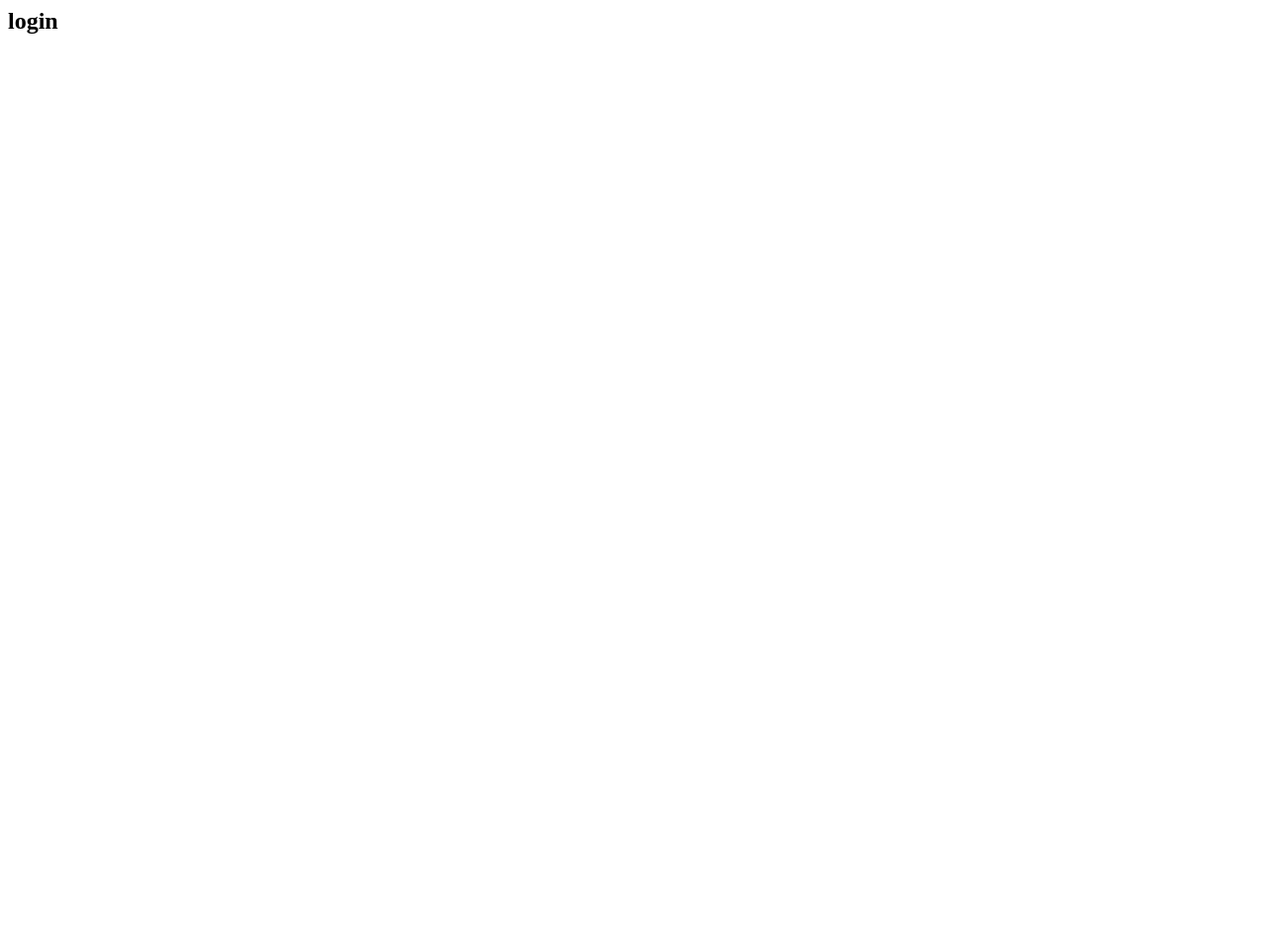
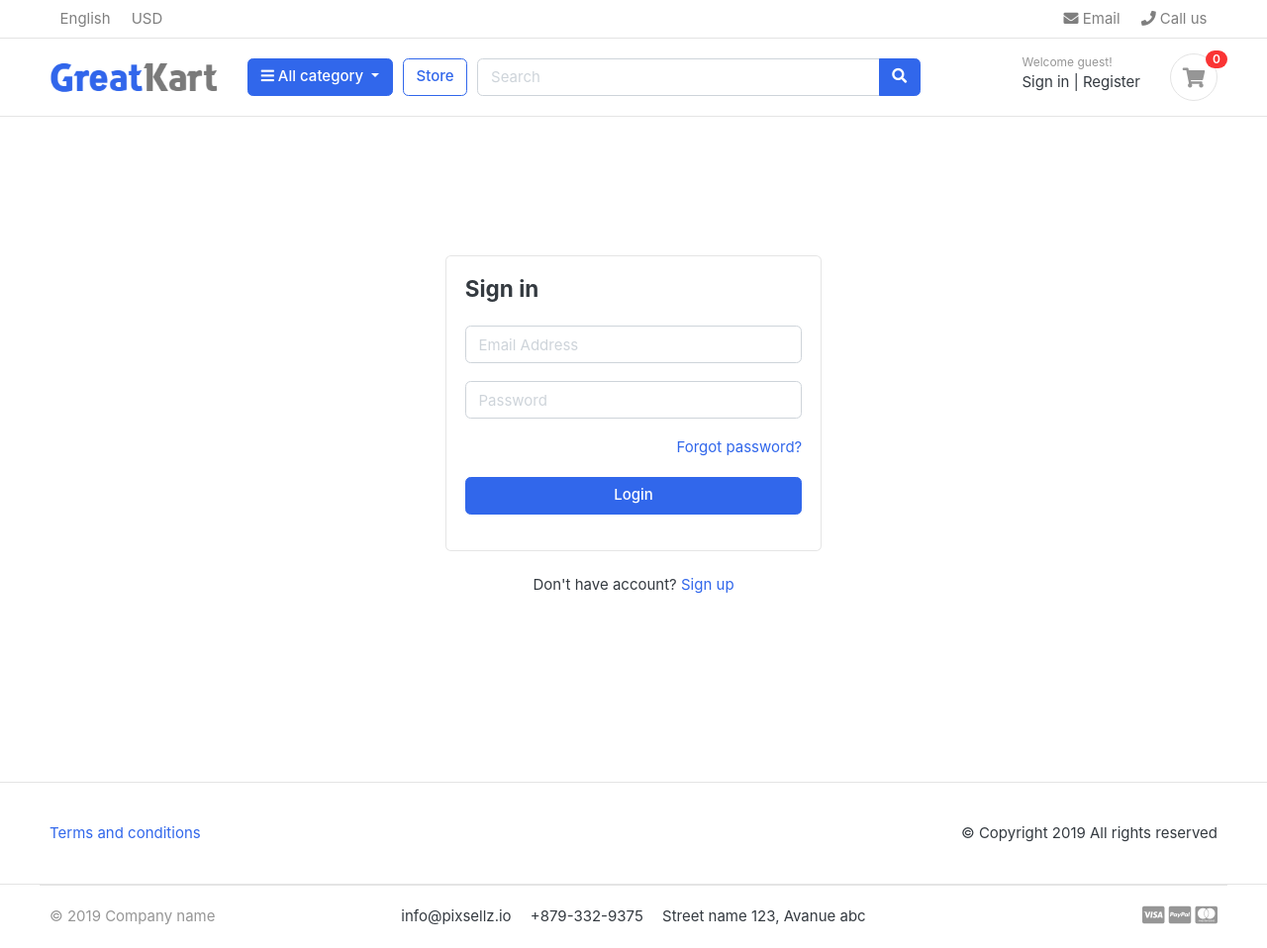
Before and after one commit to esejosue1/e-commerce-web, a Django app: page /account/login in a window 1280 px wide. Before the commit the page is almost empty. Shown: the whole page at 99% size. Before the commit the page ends 34 px from the top, so only its background shows below. Run offline with Django 3.2, Linux system fonts and the light colour scheme; data comes from the database, SQL or seed files in the repository; both versions use the stored data as it was after the commit; some libraries are stand-ins or nearby versions; some web fonts are replaced.

Commit message:
Registration, Log in, Log out functionality finished.

```diff
--- a/accounts/views.py
+++ b/accounts/views.py
@@ -1,6 +1,7 @@
 from django.shortcuts import redirect, render
 from django.urls import is_valid_path
-from django.contrib import messages
+from django.contrib import messages, auth
+from django.contrib.auth.decorators import login_required
 
 from accounts.models import Account
 from .forms import RegistrationForm
@@ -24,9 +25,10 @@ def register(request):
                 first_name=first_name, last_name=last_name, email=email, username=user_name, password=password)
             user.phone_number = phone_number
             user.save()
+
+            # django message if success, return redirect request
             messages.success(request, 'Registration Successful')
             return redirect('register')
-
 
     else:
         form = RegistrationForm()
@@ -36,10 +38,31 @@ def register(request):
     }
     return render(request, 'account/register.html', context)
 
+# login user with email and password, authenticate, and log in
+
 
 def login(request):
+    if request.method == 'POST':
+        email = request.POST['email']
+        password = request.POST['password']
+        user = auth.authenticate(email=email, password=password)
+
+        if user is not None:
+            print(user)
+            auth.login(request, user)
+            return redirect('home')
+        else:
+            messages.error(request, 'No successful login')
+            return redirect('login')
+
     return render(request, 'account/login.html')
 
+# logs out the user, must be logged in
 
+
+@login_required(login_url='login')
 def logout(request):
+    auth.logout(request)
+    messages.success(request, 'Successfully logged out')
+    return redirect('login')
     return
--- a/templates/account/login.html
+++ b/templates/account/login.html
@@ -1 +1,68 @@
-<h2>login</h2>
+{% extends 'base.html'%} {% block content%}
+
+    <!-- ========================= SECTION CONTENT ========================= -->
+    <section class="section-conten padding-y" style="min-height: 84vh">
+      <!-- ============================ COMPONENT LOGIN   ================================= -->
+      <div class="card mx-auto" style="max-width: 380px; margin-top: 100px">
+        <div class="card-body">
+          <h4 class="card-title mb-4">Sign in</h4>
+          {%include 'include/messages.html'%}
+          <form action="{% url 'login'%}" method='POST'>
+            {% csrf_token %}
+            <div class="form-group">
+              <input
+                type="email"
+                class="form-control"
+                placeholder="Email Address"
+                name="email"
+              />
+            </div>
+            <!-- form-group// -->
+            <div class="form-group">
+              <input
+                type="password"
+                class="form-control"
+                placeholder="Password"
+                name="password"
+              />
+            </div>
+            <!-- form-group// -->
+
+            <div class="form-group">
+              <a href="#" class="float-right">Forgot password?</a>
+            </div>
+            <!-- form-group form-check .// -->
+            <div class="form-group">
+              <button type="submit" class="btn btn-primary btn-block">
+                Login
+              </button>
+            </div>
+            <!-- form-group// -->
+          </form>
+        </div>
+        <!-- card-body.// -->
+      </div>
+      <!-- card .// -->
+
+      <p class="text-center mt-4">
+        Don't have account? <a href="{% url 'register'%}">Sign up</a>
+      </p>
+      <br /><br />
+      <!-- ============================ COMPONENT LOGIN  END.// ================================= -->
+    </section>
+    <!-- ========================= SECTION CONTENT END// ========================= -->
+
+    <!-- ========================= FOOTER ========================= -->
+    <footer class="section-footer border-top padding-y">
+      <div class="container">
+        <p class="float-md-right">&copy Copyright 2019 All rights reserved</p>
+        <p>
+          <a href="#">Terms and conditions</a>
+        </p>
+      </div>
+      <!-- //container -->
+    </footer>
+    <!-- ========================= FOOTER END // ========================= -->
+  </body>
+</html>
+{% endblock %}
--- a/templates/account/register.html
+++ b/templates/account/register.html
@@ -61,7 +61,9 @@
     <!-- card-body.// -->
   </div>
   <!-- card .// -->
-  <p class="text-center mt-4">Have an account? <a href="">Log In</a></p>
+  <p class="text-center mt-4">
+    Have an account? <a href="{% url 'login'%}">Log In</a>
+  </p>
   <br /><br />
   <!-- ============================ COMPONENT REGISTER  END.// ================================= -->
 </section>
--- a/templates/include/navbar.html
+++ b/templates/include/navbar.html
@@ -98,14 +98,25 @@
         <!-- col.// -->
         <div class="col-lg-3 col-sm-6 col-8 order-2 order-lg-3">
           <div class="d-flex justify-content-end mb-3 mb-lg-0">
+            {%if user.id is None%}
             <div class="widget-header">
               <small class="title text-muted">Welcome guest!</small>
               <div>
-                <a href="./signin.html">Sign in</a>
+                <a href="{% url 'login'%}">Sign in</a>
                 <span class="dark-transp"> | </span>
-                <a href="./register.html"> Register</a>
+                <a href="{% url 'register'%}"> Register</a>
               </div>
             </div>
+            {%else%}
+            <div class="widget-header">
+              <small class="title text-muted">Welcome {{user.id.name}}</small>
+              <div>
+                <a href="#">Dashboard</a>
+                <span class="dark-transp"> | </span>
+                <a href="{% url 'logout' %}"> Logout</a>
+              </div>
+            </div>
+            {%endif%}
             <a href="{% url 'shoppingcart'%}" class="widget-header pl-3 ml-3">
               <div class="icon icon-sm rounded-circle border">
                 <i class="fa fa-shopping-cart"></i>
```
Also changed, not shown: db.sqlite3.
